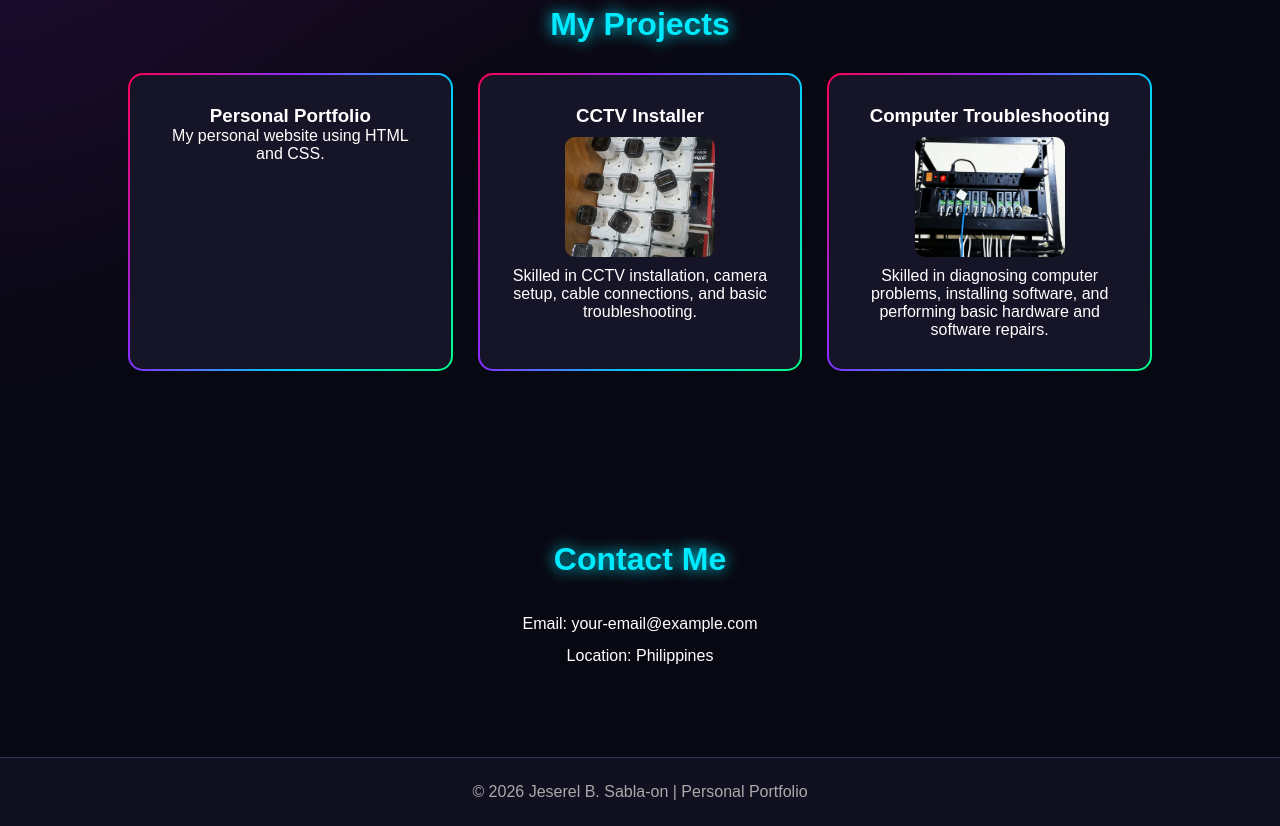
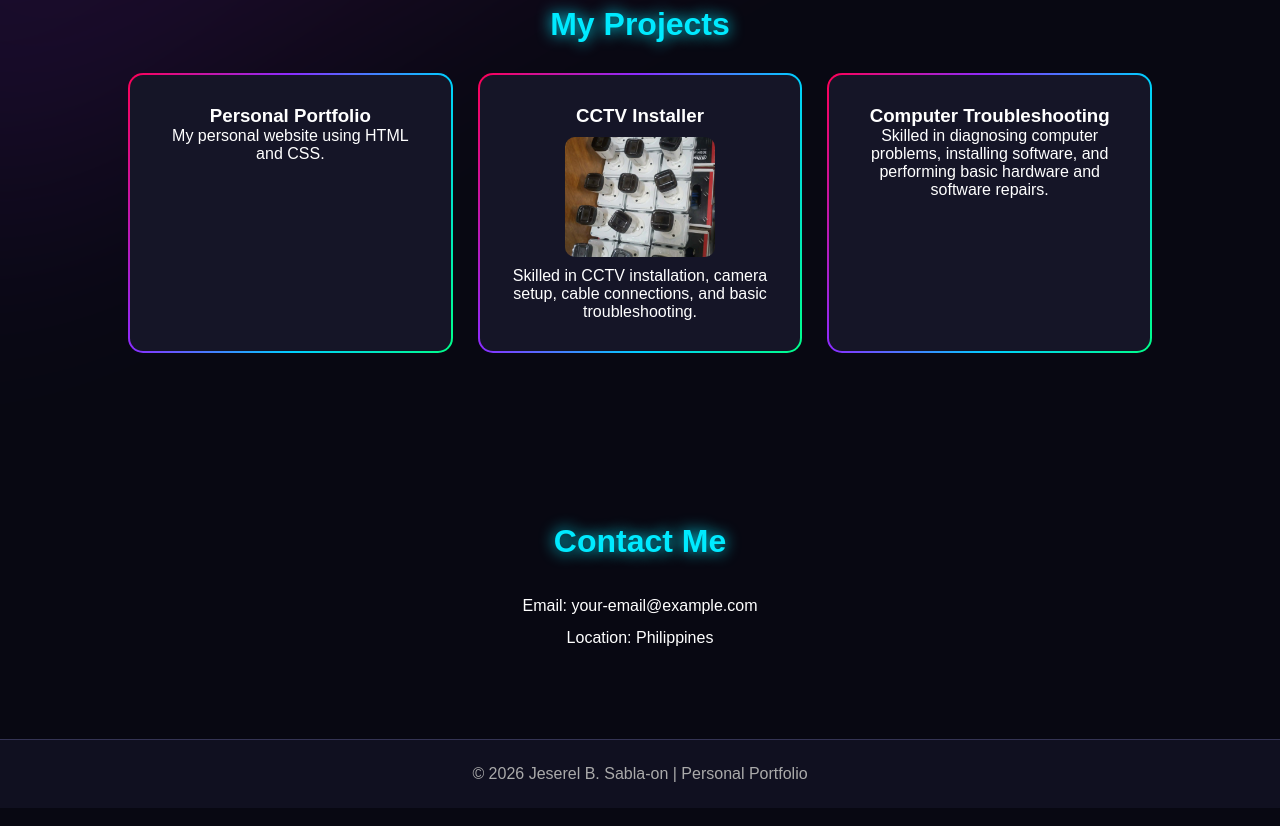
Before and after one commit to jeserelsablaon23-jpg/sablaon-project-1, a plain HTML site: page index.html in a window 1280 px wide. Shown: the part 1480-2306 px from the top of the page. Drawn offline with Linux system fonts and the light colour scheme.

Commit message:
add update

```diff
--- a/assets/styles/styles.css
+++ b/assets/styles/styles.css
@@ -237,12 +237,3 @@ footer {
     display: block;
     margin: 10px auto;
 }
-
-.jj{
-     width: 150px;
-    height: 120px;
-    object-fit: cover;
-    border-radius: 10px;
-    display: block;
-    margin: 10px auto;
-}
--- a/index.html
+++ b/index.html
@@ -70,7 +70,6 @@
         </div>
         <div class="card">
             <h3>Computer Troubleshooting</h3>
-            <img class="jj" src="assets/photo/download (1).jpg" alt="Computer Troubleshooting">
             <p>Skilled in diagnosing computer problems, installing software, and performing basic hardware and software repairs.</p>
         </div>
     </div>
```
